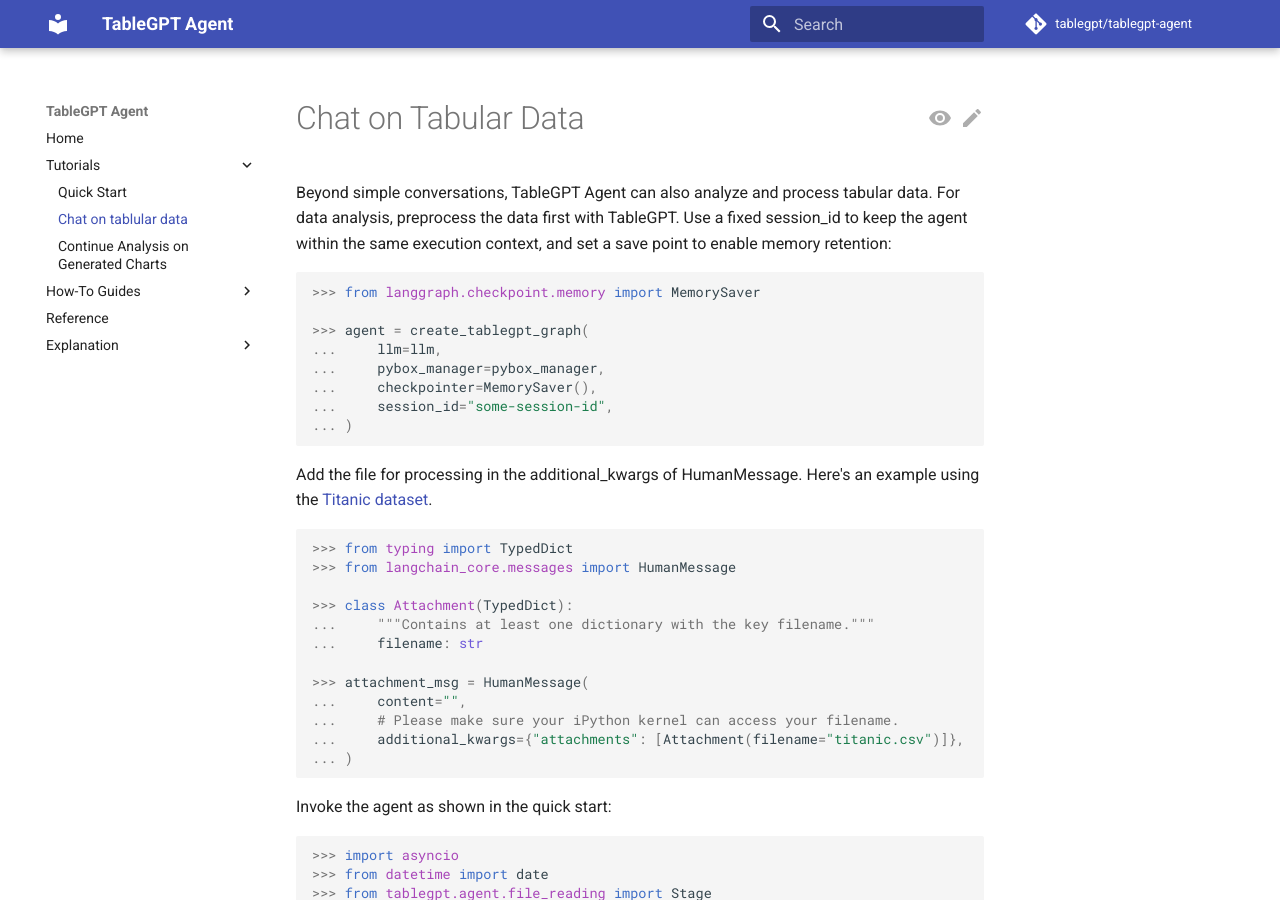
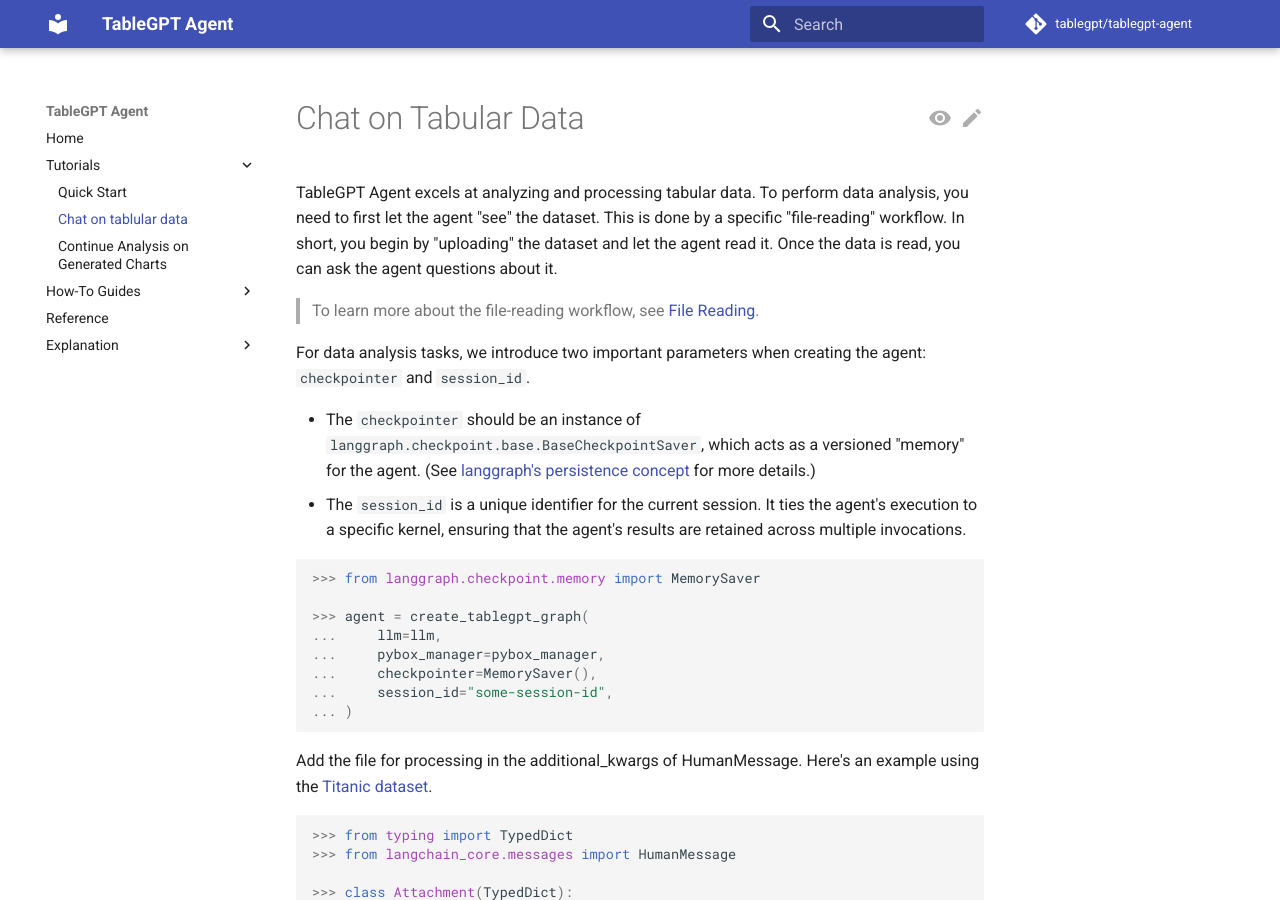
Before and after one commit to weekenthralling/tablegpt-agent, an MkDocs documentation site: the page built from docs/tutorials/chat-on-tabular-data.md, in a window 1280 px wide and 900 px high. Built offline with MkDocs 1.6.1 and Material for MkDocs 9.7.7, drawn with Linux system fonts in a browser that asks for light colours; comment, search, counter and statistics services are not loaded.

Commit message:
docs: polish tabular data tutorial

````diff
--- a/docs/tutorials/chat-on-tabular-data.md
+++ b/docs/tutorials/chat-on-tabular-data.md
@@ -1,6 +1,13 @@
 # Chat on Tabular Data
 
-Beyond simple conversations, TableGPT Agent can also analyze and process tabular data. For data analysis, preprocess the data first with TableGPT. Use a fixed session_id to keep the agent within the same execution context, and set a save point to enable memory retention:
+TableGPT Agent excels at analyzing and processing tabular data. To perform data analysis, you need to first let the agent "see" the dataset. This is done by a specific "file-reading" workflow. In short, you begin by "uploading" the dataset and let the agent read it. Once the data is read, you can ask the agent questions about it.
+
+> To learn more about the file-reading workflow, see [File Reading](./explanation/file-reading.md).
+
+For data analysis tasks, we introduce two important parameters when creating the agent: `checkpointer` and `session_id`.
+
+- The `checkpointer` should be an instance of `langgraph.checkpoint.base.BaseCheckpointSaver`, which acts as a versioned "memory" for the agent. (See [langgraph's persistence concept](https://langchain-ai.github.io/langgraph/concepts/persistence) for more details.)
+- The `session_id` is a unique identifier for the current session. It ties the agent's execution to a specific kernel, ensuring that the agent's results are retained across multiple invocations.
 
 ```pycon
 >>> from langgraph.checkpoint.memory import MemorySaver
````
